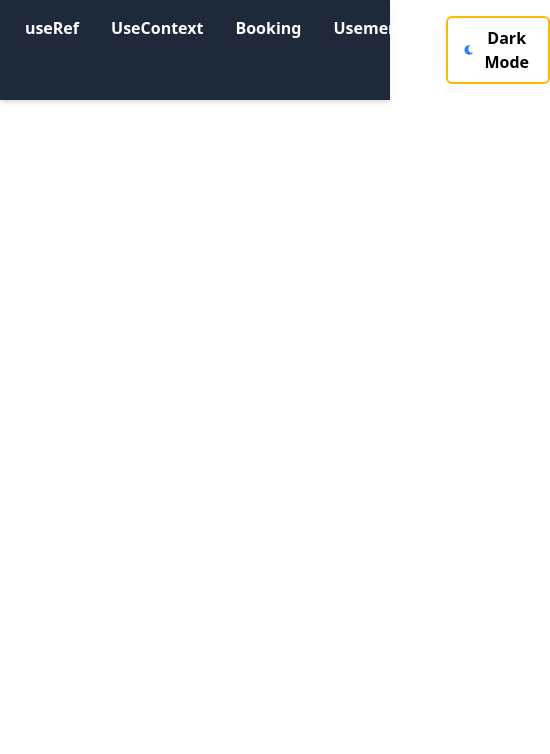
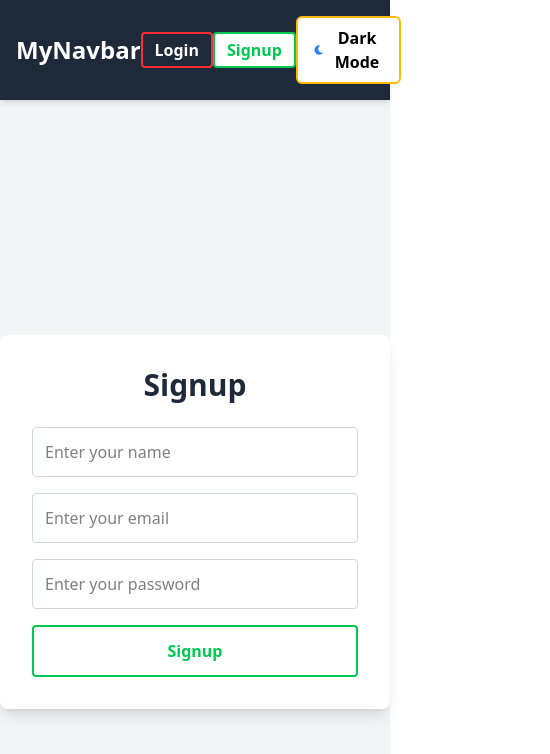
Before and after one commit to rohitdevelop/React_back, a React (Vite) app: page /signup in a window 390 px wide. Shown: the top 754 px of the page, 550 px wide, since content can reach past the window. Built offline with nearby package versions, Linux system fonts and the light colour scheme.

Commit message:
callback

```diff
--- a/src/App.jsx
+++ b/src/App.jsx
@@ -7,6 +7,9 @@ import Home from "./Home.jsx";
 import Useref from "./Useref.jsx";
 import Booking from "./Booking.jsx";
 import Usememo from "./Usememo.jsx";
+import UseCallback from "./UseCallback.jsx";
+import Login from "./Login.jsx";
+import Signup from "./Signup.jsx";
 
 // ✅ Create Contexts
 export const UserContext = createContext();
@@ -83,6 +86,9 @@ setTasks([]);
             <Route path="/useRef" element={<Useref name={name} setname={setName}/>} />
             <Route path="/booking" element={<Booking />} />
             <Route path="/usememo" element={<Usememo />} />
+            <Route path="/login" element={<Login />} />
+            <Route path="/signup" element={<Signup />} />
+            <Route path="/usecallback" element={< UseCallback naam={"khushi"}/>} />
           </Routes>
         </div>
       </UserContext.Provider>
--- /dev/null
+++ b/src/Login.jsx
@@ -0,0 +1,46 @@
+import React, { useState } from 'react';
+
+const Login = () => {
+  const [email, setEmail] = useState('');
+  const [password, setPassword] = useState('');
+
+  const handleSubmit = (e) => {
+    e.preventDefault();
+    console.log('Login Details:', { email, password });
+    // You can add validation and API call here
+  };
+
+  return (
+    <div className="min-h-screen flex items-center justify-center bg-gray-100 dark:bg-gray-900">
+      <div className="bg-white dark:bg-gray-800 p-8 rounded-lg shadow-lg w-full max-w-md">
+        <h2 className="text-3xl font-bold text-center mb-6 text-gray-800 dark:text-white">Login</h2>
+        <form onSubmit={handleSubmit} className="flex flex-col space-y-4">
+          <input
+            type="email"
+            placeholder="Enter your email"
+            className="p-3 border border-gray-300 rounded focus:outline-none focus:ring-2 focus:ring-red-500"
+            value={email}
+            onChange={(e) => setEmail(e.target.value)}
+            required
+          />
+          <input
+            type="password"
+            placeholder="Enter your password"
+            className="p-3 border border-gray-300 rounded focus:outline-none focus:ring-2 focus:ring-red-500"
+            value={password}
+            onChange={(e) => setPassword(e.target.value)}
+            required
+          />
+          <button
+            type="submit"
+            className="bg-white text-red-500 border-2 border-red-500 rounded p-3 font-semibold hover:bg-red-500 hover:text-white transition duration-300"
+          >
+            Login
+          </button>
+        </form>
+      </div>
+    </div>
+  );
+};
+
+export default Login;
--- a/src/Navbar.jsx
+++ b/src/Navbar.jsx
@@ -1,13 +1,18 @@
-import React, { useEffect, useContext } from "react";
+import React, { useEffect, useContext, useState } from "react";
 import { NavLink } from "react-router-dom";
-import { FaMoon, FaSun } from "react-icons/fa";
+import { FaMoon, FaSun, FaBars, FaTimes } from "react-icons/fa";
 import { Themecontext } from "./App";
 
 const Navbar = () => {
   const { isClick, setIsClick } = useContext(Themecontext);
+  const [isMenuOpen, setIsMenuOpen] = useState(false);
 
   const handleClick = () => {
     setIsClick((prev) => !prev);
+  };
+
+  const toggleMenu = () => {
+    setIsMenuOpen(!isMenuOpen);
   };
 
   useEffect(() => {
@@ -22,84 +27,93 @@ const Navbar = () => {
     }
   }, [isClick]);
 
+  const navLinks = [
+    { to: "/", label: "Home" },
+    { to: "/useEffect", label: "useEffect" },
+    { to: "/useRef", label: "useRef" },
+    { to: "/alltasks", label: "UseContext" },
+    { to: "/booking", label: "Booking" },
+    { to: "/usememo", label: "Usememo" },
+    { to: "/usecallback", label: "UseCallback" },
+
+  ];
+
   return (
-    <nav className="bg-gray-800 p-4 flex justify-center space-x-8 shadow-md">
+    <nav className="bg-gray-800 p-4 shadow-md relative">
+      <div className="flex justify-between items-center max-w-7xl mx-auto">
+        <div className="text-white text-2xl font-bold">MyNavbar</div>
+
+        {/* Desktop Menu */}
+        <div className="hidden md:flex space-x-8">
+          {navLinks.map((link) => (
             <NavLink
-        to="/"
+              key={link.to}
+              to={link.to}
               className={({ isActive }) =>
                 isActive
                   ? "text-yellow-400 bg-white border-2 font-semibold transition duration-300 px-3 py-1 rounded"
                   : "text-white hover:text-amber-400 font-semibold transition duration-300"
               }
             >
-        Home
+              {link.label}
+            </NavLink>
+          ))}
+        </div>
+<NavLink
+  to="/login"
+  className={({ isActive }) =>
+    isActive
+      ? "text-red-500 bg-white border-2 border-red-500 font-semibold transition duration-300 px-3 py-1 rounded"
+      : "text-white border-2 border-red-500 hover:bg-red-500 hover:text-white font-semibold transition duration-300 px-3 py-1 rounded"
+  }
+>
+  Login
 </NavLink>
 
 <NavLink
-        to="/useEffect"
+  to="/signup"
+  className={({ isActive }) =>
+    isActive
+      ? "text-green-500 bg-white border-2 border-green-500 font-semibold transition duration-300 px-3 py-1 rounded"
+      : "text-white border-2 border-green-500 hover:bg-green-500 hover:text-white font-semibold transition duration-300 px-3 py-1 rounded"
+  }
+>
+  Signup
+</NavLink>
+        {/* Theme Toggle Button */}
+        <button
+          onClick={handleClick}
+          className="flex items-center gap-2 text-black bg-white border-2 border-amber-400 rounded-md px-4 py-2 hover:text-amber-400 font-semibold transition duration-300"
+        >
+          {isClick ? <FaSun className="text-yellow-400" /> : <FaMoon className="text-blue-500" />}
+          {isClick ? "Light Mode" : "Dark Mode"}
+        </button>
+
+        {/* Hamburger Menu */}
+        <div className="md:hidden text-white text-3xl cursor-pointer" onClick={toggleMenu}>
+          {isMenuOpen ? <FaTimes /> : <FaBars />}
+        </div>
+      </div>
+
+      {/* Mobile Menu */}
+      {isMenuOpen && (
+        <div className="flex flex-col items-center mt-4 space-y-4 md:hidden">
+          {navLinks.map((link) => (
+            <NavLink
+              key={link.to}
+              to={link.to}
+              onClick={() => setIsMenuOpen(false)} // Close menu on click
               className={({ isActive }) =>
                 isActive
                   ? "text-yellow-400 bg-white border-2 font-semibold transition duration-300 px-3 py-1 rounded"
                   : "text-white hover:text-amber-400 font-semibold transition duration-300"
               }
             >
-        useEffect
+              {link.label}
             </NavLink>
-
-      <NavLink
-        to="/useRef"
-        className={({ isActive }) =>
-          isActive
-            ? "text-yellow-400 bg-white border-2 font-semibold transition duration-300 px-3 py-1 rounded"
-            : "text-white hover:text-amber-400 font-semibold transition duration-300"
-        }
-      >
-        useRef
-      </NavLink>
-
-      <NavLink
-        to="/alltasks"
-        className={({ isActive }) =>
-          isActive
-            ? "text-yellow-400 bg-white border-2 font-semibold transition duration-300 px-3 py-1 rounded"
-            : "text-white hover:text-amber-400 font-semibold transition duration-300"
-        }
-      >
-        UseContext
-      </NavLink>
-
-      <NavLink
-        to="/booking"
-        className={({ isActive }) =>
-          isActive
-            ? "text-yellow-400 bg-white border-2 font-semibold transition duration-300 px-3 py-1 rounded"
-            : "text-white hover:text-amber-400 font-semibold transition duration-300"
-        }
-      >
-        Booking
-      </NavLink>
-      <NavLink
-        to="/usememo"
-        className={({ isActive }) =>
-          isActive
-            ? "text-yellow-400 bg-white border-2 font-semibold transition duration-300 px-3 py-1 rounded"
-            : "text-white hover:text-amber-400 font-semibold transition duration-300"
-        }
-      >
-         Usememo
-      </NavLink>
-
-      <button
-        onClick={handleClick}
-        className="flex items-center gap-2 text-black bg-white border-2 border-amber-400 rounded-md px-4 py-2 hover:text-amber-400 font-semibold transition duration-300"
-      >
-        {isClick ? (
-          <FaSun className="text-yellow-400" />
-        ) : (
-          <FaMoon className="text-blue-500" />
+          ))}
+        </div>
       )}
-        {isClick ? "Light Mode" : "Dark Mode"}
-      </button>
     </nav>
   );
 };
--- /dev/null
+++ b/src/Signup.jsx
@@ -0,0 +1,55 @@
+import React, { useState } from 'react';
+
+const Signup = () => {
+  const [name, setName] = useState('');
+  const [email, setEmail] = useState('');
+  const [password, setPassword] = useState('');
+
+  const handleSubmit = (e) => {
+    e.preventDefault();
+    console.log('Signup Details:', { name, email, password });
+    // You can add validation and API call here
+  };
+
+  return (
+    <div className="min-h-screen flex items-center justify-center bg-gray-100 dark:bg-gray-900">
+      <div className="bg-white dark:bg-gray-800 p-8 rounded-lg shadow-lg w-full max-w-md">
+        <h2 className="text-3xl font-bold text-center mb-6 text-gray-800 dark:text-white">Signup</h2>
+        <form onSubmit={handleSubmit} className="flex flex-col space-y-4">
+          <input
+            type="text"
+            placeholder="Enter your name"
+            className="p-3 border border-gray-300 rounded focus:outline-none focus:ring-2 focus:ring-green-500"
+            value={name}
+            onChange={(e) => setName(e.target.value)}
+            required
+          />
+          <input
+            type="email"
+            placeholder="Enter your email"
+            className="p-3 border border-gray-300 rounded focus:outline-none focus:ring-2 focus:ring-green-500"
+            value={email}
+            onChange={(e) => setEmail(e.target.value)}
+            required
+          />
+          <input
+            type="password"
+            placeholder="Enter your password"
+            className="p-3 border border-gray-300 rounded focus:outline-none focus:ring-2 focus:ring-green-500"
+            value={password}
+            onChange={(e) => setPassword(e.target.value)}
+            required
+          />
+          <button
+            type="submit"
+            className="bg-white text-green-500 border-2 border-green-500 rounded p-3 font-semibold hover:bg-green-500 hover:text-white transition duration-300"
+          >
+            Signup
+          </button>
+        </form>
+      </div>
+    </div>
+  );
+};
+
+export default Signup;
--- /dev/null
+++ b/src/UseCallback.jsx
@@ -0,0 +1,46 @@
+import React, { useState, useCallback } from 'react';
+
+// Expensive calculation function
+const heavyCalculation = (num) => {
+  console.log('Expensive Calculation Running...');
+  let result = 0;
+  for (let i = 0; i < 1000000000; i++) {
+    result += i;
+  }
+  return result + num;
+};
+
+const ExpensiveCalculation = () => {
+  const [count, setCount] = useState(0);
+  const [otherCount, setOtherCount] = useState(0);
+
+  // 🔁 useCallback to memoize the expensive calculation
+  const calculate = useCallback(() => {
+    return heavyCalculation(count);
+  }, [count]); // Runs only when count changes
+
+  return (
+    <div className="text-center mt-20 text-2xl">
+      <p>COUNT: {count}</p>
+      <p>OTHER COUNT: {otherCount}</p>
+
+      <button
+        onClick={() => setCount(count + 1)}
+        className="border-2 border-blue-500 p-2 m-4"
+      >
+        Calculate Heavy Task
+      </button>
+
+      <button
+        onClick={() => setOtherCount(otherCount + 1)}
+        className="border-2 border-green-500 p-2 m-4"
+      >
+        Increase Other Count
+      </button>
+
+      <p className="mt-6 text-4xl font-bold">Result: {calculate()}</p>
+    </div>
+  );
+};
+
+export default ExpensiveCalculation;
--- a/src/Usememo.jsx
+++ b/src/Usememo.jsx
@@ -55,4 +55,4 @@ function conter() {
   );
 };
 
-export default Usememo;
+export default React.memo(Usememo);
```
Lines whose indentation alone changed are shown as unchanged.
